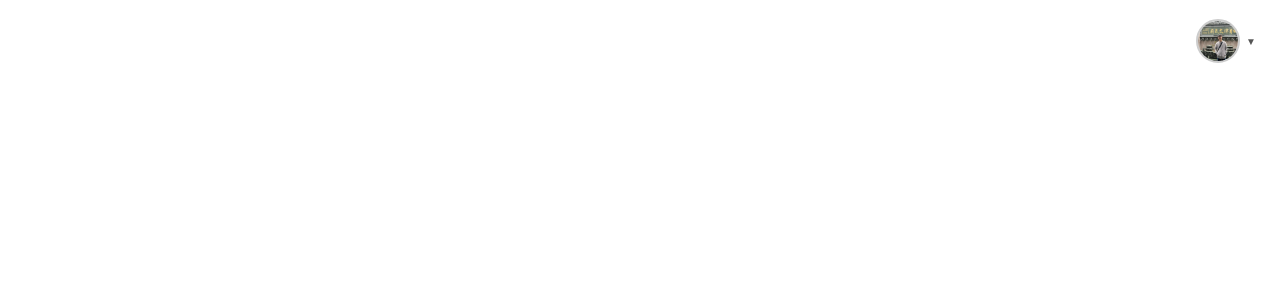
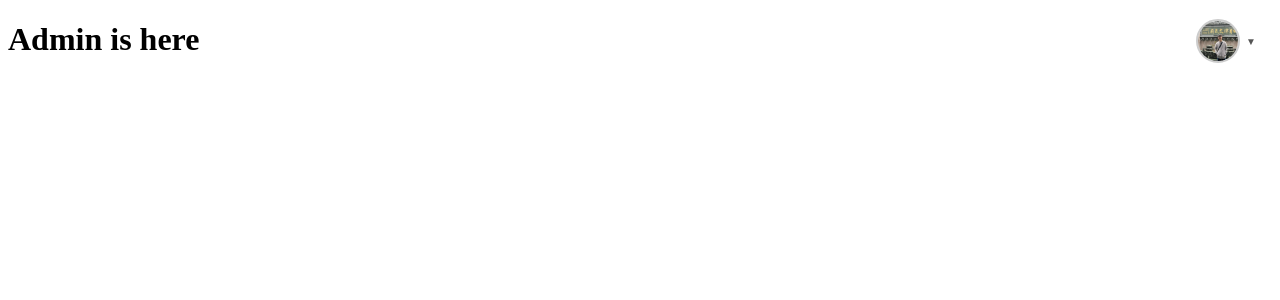
Before and after one commit to koroporo/CO3103-Programming-Intergration-Project, a React (Vite) app in the folder frontend/frontendSE/: page /instructor-studio in a window 1280 px wide. Before the commit this address had no page. Shown: the top 300 px of the page. Built offline with nearby package versions, Linux system fonts and the light colour scheme.

Commit message:
feat: FE instructor studio

```diff
--- a/frontend/frontendSE/src/components/Profile/ProfileButton.jsx
+++ b/frontend/frontendSE/src/components/Profile/ProfileButton.jsx
@@ -9,7 +9,7 @@ export default function ProfileButton() {
     // Temporary data — sau này lấy từ login/authentication
     const user = {
         name: "Phuc",
-        role: "learner",
+        role: "instructor",
         status: "Online",
         // Bạn có thể thêm link ảnh avatar ở đây, nếu không có sẽ dùng ảnh mặc định
         avatar: myAvatar // Ví dụ ảnh tạm thời, hoặc ảnh của bạn
@@ -35,6 +35,11 @@ export default function ProfileButton() {
     }
     function applyInstructor() {
         navigate("/apply-instructor");
+        setIsOpen(false);
+    }
+    function handleInstructor()
+    {
+        navigate("/instructor-studio");
         setIsOpen(false);
     }
 
@@ -80,7 +85,7 @@ export default function ProfileButton() {
                         )}
 
                         {user.role === "instructor" && (
-                            <button>Instructor Dashboard</button>
+                            <button onClick={handleInstructor}>Instructor Studio</button>
                         )}
 
                         <hr className="menu-divider" />
--- /dev/null
+++ b/frontend/frontendSE/src/pages/ProfilePage/InstructorStudio.jsx
@@ -0,0 +1,8 @@
+export default function InstructorStudio()
+{
+    return(
+        <div>
+            <h1>Admin is here</h1>
+        </div>
+    );
+}
--- a/frontend/frontendSE/src/routes.jsx
+++ b/frontend/frontendSE/src/routes.jsx
@@ -5,6 +5,7 @@ import History from "./pages/ProfilePage/History";
 import Notifications from "./pages/ProfilePage/Notifications";
 import AdminBoard from "./pages/ProfilePage/AdminBoard";
 import ApplyInstructor from "./pages/ProfilePage/ApplyInstructor";
+import InstructorStudio from "./pages/ProfilePage/InstructorStudio";
 
 export default function AppRoutes() {
     return (
@@ -14,6 +15,7 @@ export default function AppRoutes() {
                 <Route path="/notifications" element={<Notifications />} />
                 <Route path="/admin-board" element={<AdminBoard></AdminBoard>}/>
                 <Route path="/apply-instructor" element={<ApplyInstructor></ApplyInstructor>}></Route>
+                <Route path="/instructor-studio" element={<InstructorStudio></InstructorStudio>}></Route>
             </Routes>
     );
 }
```
